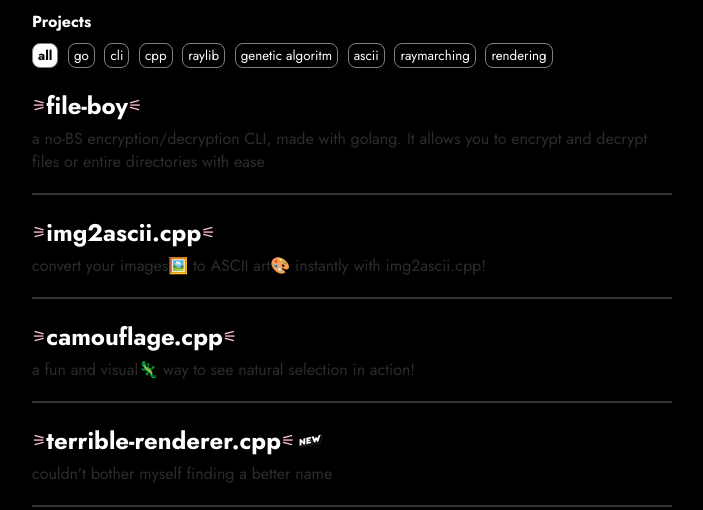
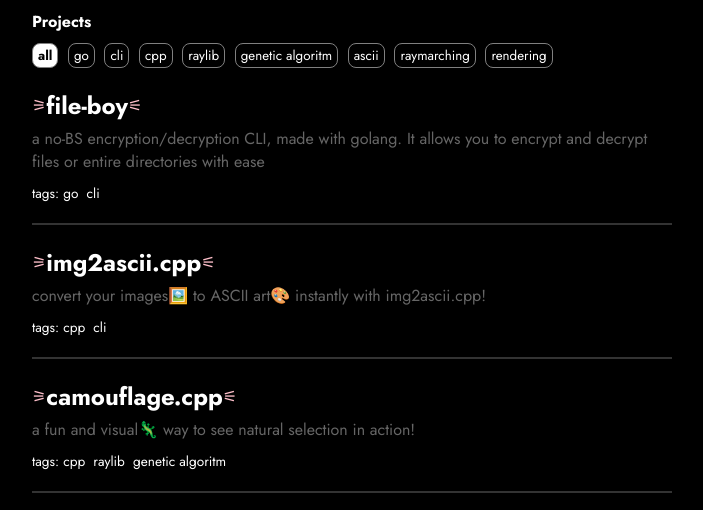
Before and after one commit to Muhammed-Rajab/Muhammed-Rajab.github.io_, a website: page index.html in a window 1280 px wide. Shown: the part 257-767 px from the top of the page, without its empty margins (288-991 px from the left). Drawn offline with Linux system fonts and the light colour scheme.

Commit message:
added tags again. it's much better now

```diff
--- a/assets/scss/main.scss
+++ b/assets/scss/main.scss
@@ -158,14 +158,15 @@
 
       .description {
         margin-top: 0.25rem;
-        color: rgb(44, 44, 44);
+        color: #666;
       }
 
       .tags {
-        margin-top: 7px;
+        margin-top: 10px;
+        font-size: .85rem;
 
         span {
-          font-style: italic;
+          // font-style: italic;
         }
       }
     }
--- a/script.js
+++ b/script.js
@@ -114,6 +114,11 @@ function generateProject({
 
   // Append the 'a' element to the title paragraph
   if (new_project) {
+    // const newTag = document.createElement("img");
+    // newTag.src = "/assets/images/new.gif";
+    // newTag.classList.add("new-tag");
+    // titleP.appendChild(newTag);
+
     // Create a new image element
     const gif = document.createElement("img");
     gif.src = "./assets/images/new-gif-smol.gif";
@@ -133,27 +138,27 @@ function generateProject({
 
   // WARN: might have to remove this in future.
   // Create the 'p' element for the tags
-  // const tagsP = document.createElement("p");
-  // tagsP.classList.add("tags");
-  // tagsP.appendChild(
-  //   document.createTextNode(tags.length > 1 ? "Tags: " : "Tag: "),
-  // );
-  //
-  // // Create the 'a' elements for the tags
-  // tags.forEach((tag) => {
-  //   const tagEl = document.createElement("span");
-  //   tagEl.disabled = true;
-  //   tagEl.href = "";
-  //   // tagEl.classList.add("");
-  //   tagEl.textContent = tag;
-  //   tagsP.appendChild(tagEl);
-  //   tagsP.innerHTML += "&nbsp;".repeat(2);
-  // });
+  const tagsP = document.createElement("p");
+  tagsP.classList.add("tags");
+  tagsP.appendChild(
+    document.createTextNode(tags.length > 1 ? "tags: " : "tag: "),
+  );
+
+  // Create the 'a' elements for the tags
+  tags.forEach((tag) => {
+    const tagEl = document.createElement("span");
+    tagEl.disabled = true;
+    tagEl.href = "";
+    // tagEl.classList.add("");
+    tagEl.textContent = tag;
+    tagsP.appendChild(tagEl);
+    tagsP.innerHTML += "&nbsp;".repeat(2);
+  });
 
   // Append all the elements to the project div
   projectDiv.appendChild(titleP);
   projectDiv.appendChild(descriptionP);
-  // projectDiv.appendChild(tagsP);
+  projectDiv.appendChild(tagsP);
 
   // Append the project div to the body (or another container element)
   return projectDiv;
```
Also changed, not shown: assets/css/style.css, 1 other file.
